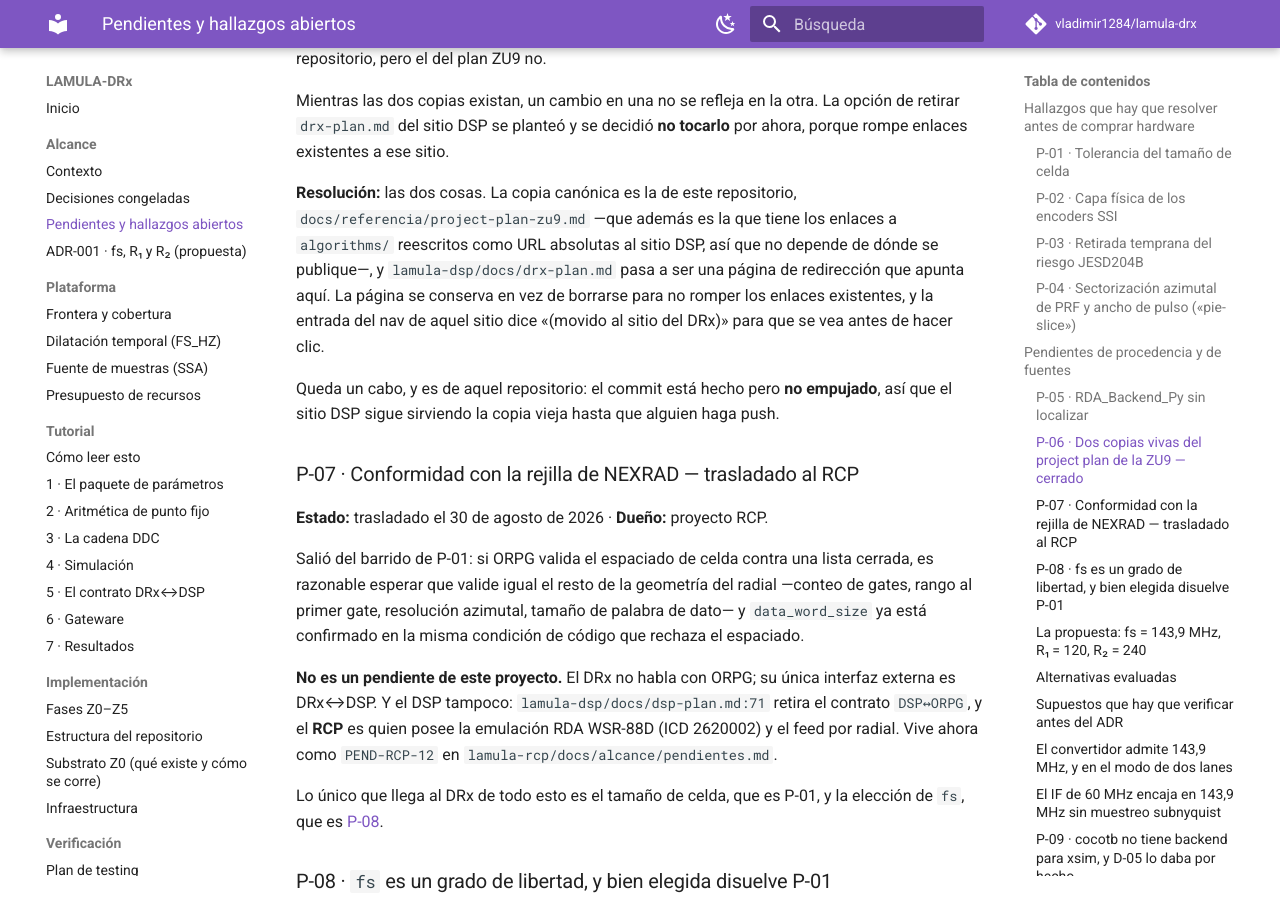
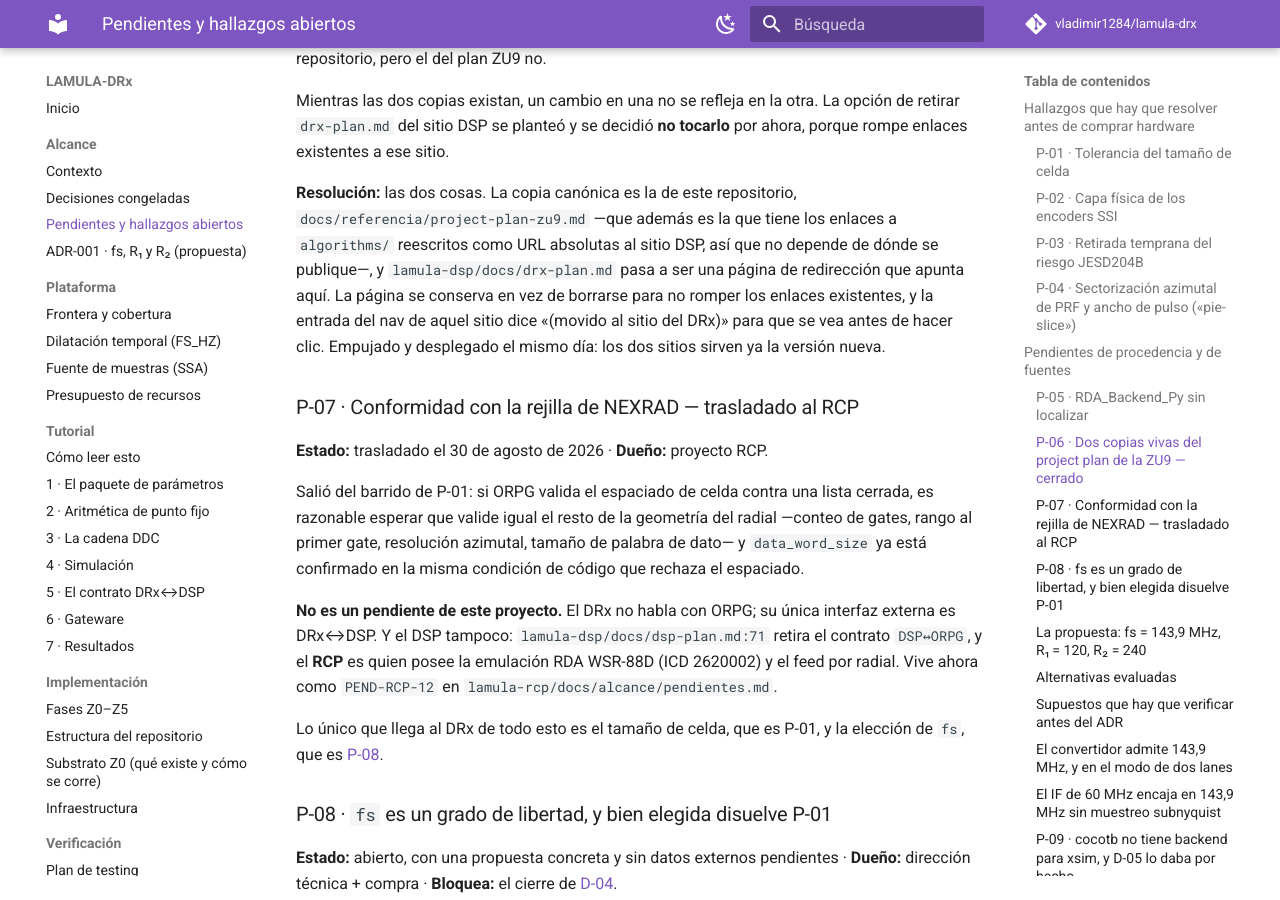
Before and after one commit to vladimir1284/lamula-drx, an MkDocs documentation site: the page built from docs/alcance/pendientes.md, in a window 1280 px wide and 900 px high, scrolled down 3828 px. Built offline with MkDocs 1.6.1 and Material for MkDocs 9.7.7, drawn with Linux system fonts in a browser that asks for light colours; comment, search, counter and statistics services are not loaded.

Commit message:
Correct the P-06 note: the DSP side is pushed and deployed
The finding said the DSP-side commit was made but not pushed, so that site would
keep serving the old copy. Both repositories were pushed and both docs
deployments finished green, so the caveat is now false.

Co-Authored-By: Claude Opus 5 (1M context) <noreply@anthropic.com>

```diff
--- a/docs/alcance/pendientes.md
+++ b/docs/alcance/pendientes.md
@@ -163,10 +163,8 @@ existentes a ese sitio.
 reescritos como URL absolutas al sitio DSP, así que no depende de dónde se publique—, y
 `lamula-dsp/docs/drx-plan.md` pasa a ser una página de redirección que apunta aquí. La página se
 conserva en vez de borrarse para no romper los enlaces existentes, y la entrada del nav de aquel
-sitio dice «(movido al sitio del DRx)» para que se vea antes de hacer clic.
-
-Queda un cabo, y es de aquel repositorio: el commit está hecho pero **no empujado**, así que el
-sitio DSP sigue sirviendo la copia vieja hasta que alguien haga push.
+sitio dice «(movido al sitio del DRx)» para que se vea antes de hacer clic. Empujado y desplegado el mismo día: los dos sitios sirven ya
+la versión nueva.
 
 ### P-07 · Conformidad con la rejilla de NEXRAD — trasladado al RCP { #p-07 }
 
```
